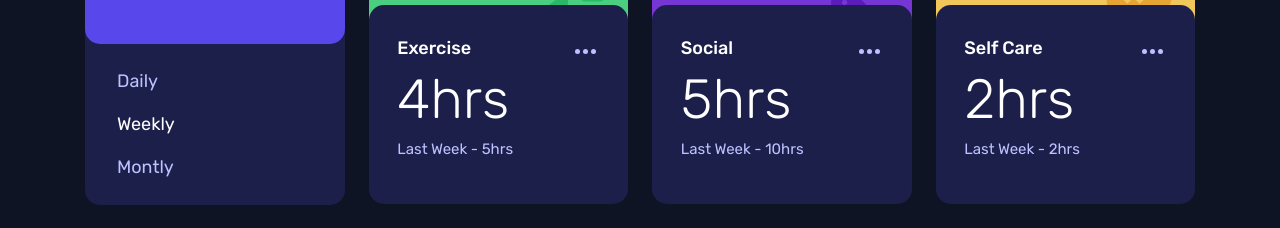
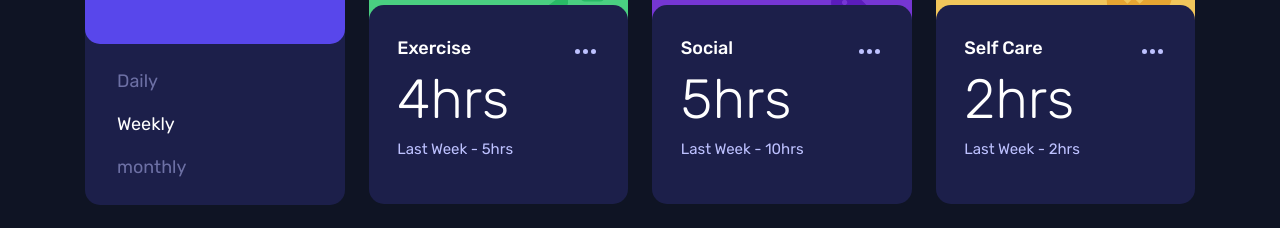
Before and after one commit to Jenskiii/timeDashboard-nov2023-react, a React (Vite) app: page / in a window 1280 px wide. Shown: the part 445-673 px from the top of the page. Built offline with nearby package versions, Linux system fonts and the light colour scheme.

Commit message:
added button opacity

```diff
--- a/src/components/profile-card/index.jsx
+++ b/src/components/profile-card/index.jsx
@@ -47,7 +47,7 @@ export function ProfileCard({ changeTimeframe }) {
             }}
             className={`button ${selectValue === "monthly" ? "active" : ""}`}
           >
-            Montly
+            monthly
           </button>
         </div>
       </div>
--- a/src/index.css
+++ b/src/index.css
@@ -72,7 +72,7 @@ body {
 .button{
   cursor: pointer;
   background-color: transparent;
-  color: hsl(var(--clr-neutral-100));
+  color: hsl(var(--clr-neutral-100) / .5);
   font-size: var(--fs-500);
   border: none;
   transition: 250ms ease-in-out;
```
